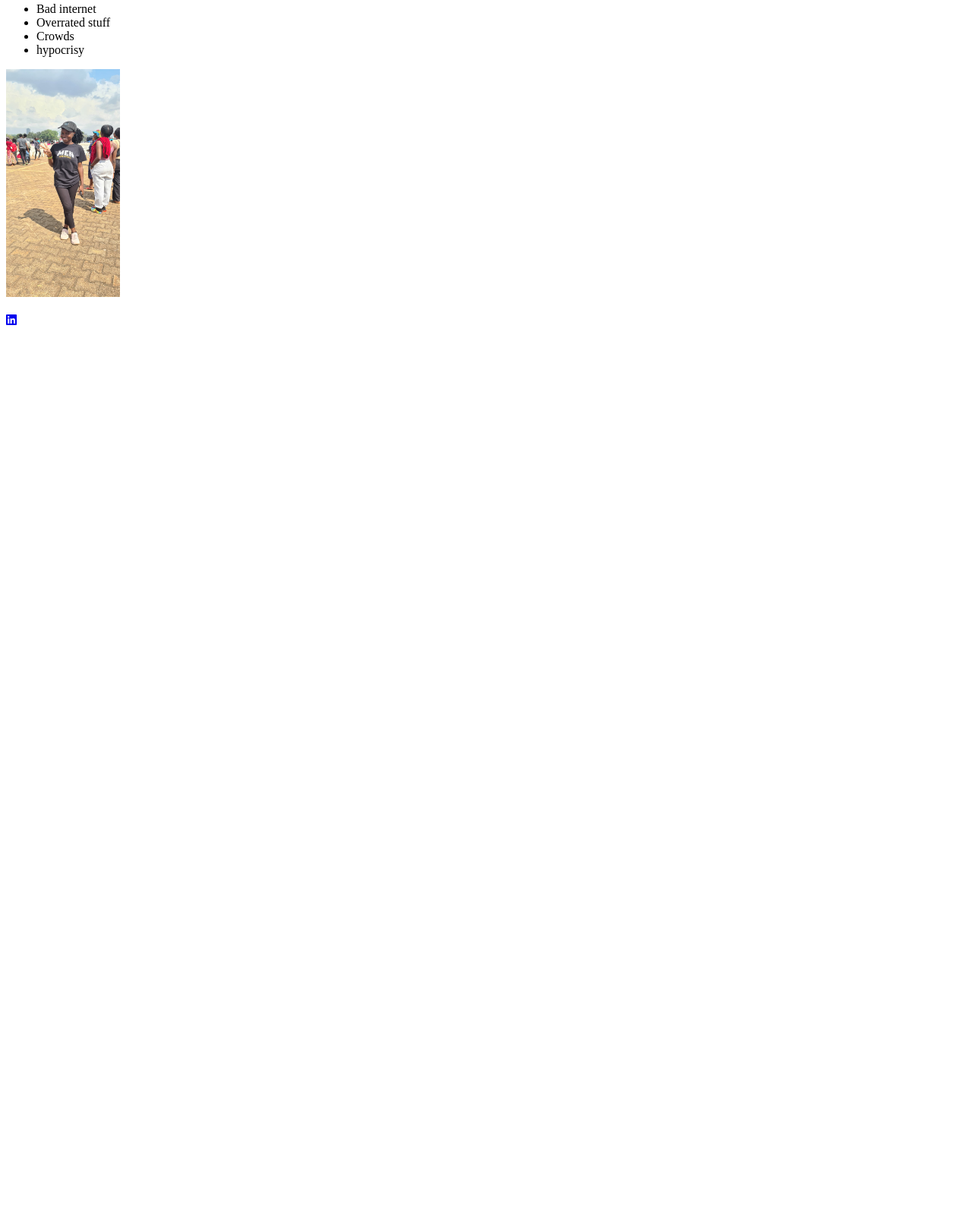
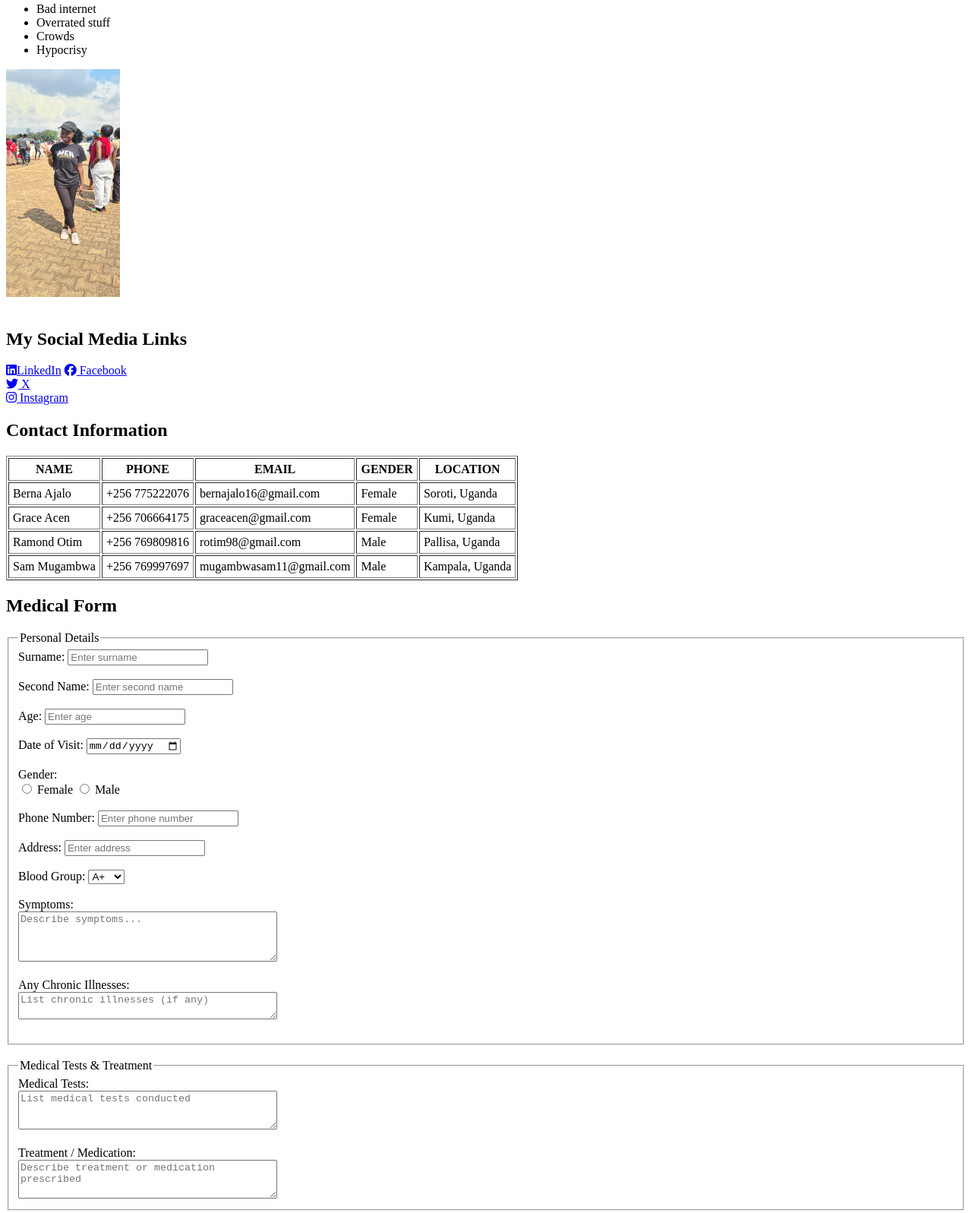
Before and after one commit to berna-ajalo/ajalo, a plain HTML site: page index.html in a window 1280 px wide. Shown: the part 307-1904 px from the top of the page at 76% size. Before the commit the page ends 800 px from the top, so only its background shows below. Drawn offline with Linux system fonts and the light colour scheme.

Commit message:
final assigment commit

```diff
--- a/index.html
+++ b/index.html
@@ -3,6 +3,7 @@
     <head>
         <title>MY PROFILE</title>
         <link rel="stylesheet" href="https://cdnjs.cloudflare.com/ajax/libs/font-awesome/6.5.0/css/all.min.css">
+
     </head>
     <body>
         <p><i>My name is <b>Berna Ajalo</b>, I am a born again christian and a nurse by profession but i'm also very passionate about I.T that's why i signed up for this program</i>
@@ -11,9 +12,9 @@
 <p>Code Queen is a free or highly subsidized training initiative run by Educating The Children aimed at closing gender gaps in the technology sector <br> by equipping young women with practical tech skills (like coding and web development) and essential soft skills. It is one of the main educational programs of the charity, especially in Kampala, Uganda.</p>
 <h2>My likes</h2>
 <ol>
-    <li>Music</li>
+    <li>Listening to music</li>
     <li>Movies/ Series</li>
-    <li>Comic books</li>
+    <li>Good Comic books</li>
     <li>Learning new stuff</li>
 </ol>
 <h2>My dislikes</h2>
@@ -21,10 +22,149 @@
     <li>Bad internet</li>
     <li>Overrated stuff</li>
     <li>Crowds</li>
-    <li>hypocrisy</li>
+    <li>Hypocrisy</li>
 </ul>
 <img src="photos/berna.jpg" alt="my photo"height="300"width=150><br><br>
- <a href="https://www.linkedin.com/company/youscreen/?viewAsMember=true"><i class="fa-brands fa-linkedin"></i></a>
+<h2>My Social Media Links</h2>
+ <a href="https://www.linkedin.com/company/youscreen/?viewAsMember=true"><i class="fab fa-linkedin"></i>LinkedIn</a>
+<a href="https://facebook.com" target="_blank">
+            <i class="fab fa-facebook"></i> Facebook
+        </a><br>
 
+        <a href="https://twitter.com" target="_blank">
+            <i class="fab fa-twitter"></i> X
+        </a><br>
+        <a href="https://instagram.com" target="_blank">
+            <i class="fab fa-instagram"></i> Instagram
+        </a>
+         <h2>Contact Information</h2>
+    <table border="1" cellpadding="5">
+        <tr>
+            <th>NAME</th>
+            <th>PHONE</th>
+            <th>EMAIL</th>
+            <th>GENDER</th>
+            <th>LOCATION</th>
+        </tr>
+        <tr>
+            <td>Berna Ajalo</td>
+            <td>+256 775222076</td>
+            <td>bernajalo16@gmail.com</td>
+            <td>Female</td>
+            <td>Soroti, Uganda</td>
+        </tr>
+        <tr>
+            <td>Grace Acen</td>
+            <td>+256 706664175</td>
+            <td>graceacen@gmail.com</td>
+            <td>Female</td>
+            <td>Kumi, Uganda</td>
+        </tr>
+        <tr>
+            <td>Ramond Otim</td>
+            <td>+256 769809816</td>
+            <td>rotim98@gmail.com</td>
+            <td>Male</td>
+            <td>Pallisa, Uganda</td>
+        </tr>
+        <tr>
+            <td>Sam Mugambwa</td>
+            <td>+256 769997697</td>
+            <td>mugambwasam11@gmail.com</td>
+            <td>Male</td>
+            <td>Kampala, Uganda</td>
+        </tr>
+    </table>
+     <h2>Medical Form</h2>
+    <form>
+          <!-- Personal Details Fieldset -->
+            <fieldset>
+        <legend>Personal Details</legend>
+
+        <label for="surname">Surname:</label>
+        <input type="text" id="surname" placeholder="Enter surname">
+        <br><br>
+
+        <label for="secondname">Second Name:</label>
+        <input type="text" id="secondname" placeholder="Enter second name">
+        <br><br>
+
+        <label for="age">Age:</label>
+        <input type="number" id="age" placeholder="Enter age">
+        <br><br>
+
+        <label for="date">Date of Visit:</label>
+        <input type="date" id="date">
+        <br><br>
+
+        <label>Gender:</label><br>
+        <input type="radio" name="gender" value="female" id="female">
+        <label for="female">Female</label>
+
+        <input type="radio" name="gender" value="male" id="male">
+        <label for="male">Male</label>
+        <br><br>
+
+        <label for="phone">Phone Number:</label>
+        <input type="text" id="phone" placeholder="Enter phone number">
+        <br><br>
+
+        <label for="address">Address:</label>
+        <input type="text" id="address" placeholder="Enter address">
+        <br><br>
+
+        <label for="bloodgroup">Blood Group:</label>
+        <select id="bloodgroup" name="bloodgroup">
+            <option value="A+">A+</option>
+            <option value="A-">A-</option>
+            <option value="B+">B+</option>
+            <option value="B-">B-</option>
+            <option value="AB+">AB+</option>
+            <option value="AB-">AB-</option>
+            <option value="O+">O+</option>
+            <option value="O-">O-</option>
+        </select>
+        <br><br>
+
+        <label for="symptoms">Symptoms:</label><br>
+        <textarea id="symptoms" rows="4" cols="40" placeholder="Describe symptoms..."></textarea>
+        <br><br>
+
+        <label for="chronic">Any Chronic Illnesses:</label><br>
+        <textarea id="chronic" rows="2" cols="40" placeholder="List chronic illnesses (if any)"></textarea>
+        <br><br>
+    </fieldset>
+
+    <br>
+
+    <!-- Medical Tests and Treatment Fieldset -->
+    <fieldset>
+        <legend>Medical Tests & Treatment</legend>
+
+        <label for="tests">Medical Tests:</label><br>
+        <textarea id="tests" rows="3" cols="40" placeholder="List medical tests conducted"></textarea>
+        <br><br>
+
+        <label for="treatment">Treatment / Medication:</label><br>
+        <textarea id="treatment" rows="3" cols="40" placeholder="Describe treatment or medication prescribed"></textarea>
+    </fieldset>
+
+    <br>
+
+    <!-- Payment Method Fieldset -->
+    <fieldset>
+        <legend>Payment Method</legend>
+
+        <fieldset>
+            <legend>Payment Method</legend>
+            <label><input type="radio" name="payment" value="Cash"> Cash</label><br>
+            <label><input type="radio" name="payment" value="Mobile Money"> Mobile Money</label><br>
+            <label><input type="radio" name="payment" value="Credit/Debit Card"> Credit/Debit Card</label><br>
+            <label><input type="radio" name="payment" value="Insurance"> Insurance</label>
+        </fieldset>
+
+        <br>
+        <input type="submit" value="Submit">
+    </form>
     </body>
 </html>
```
